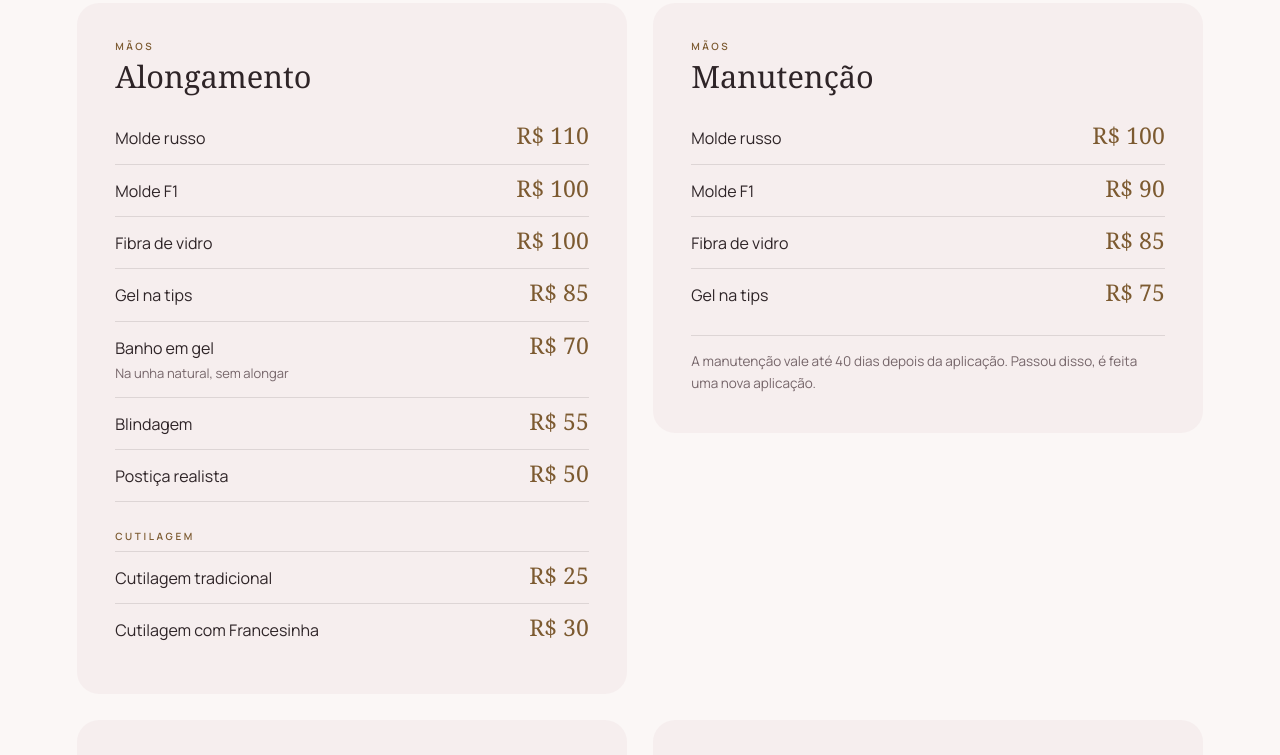
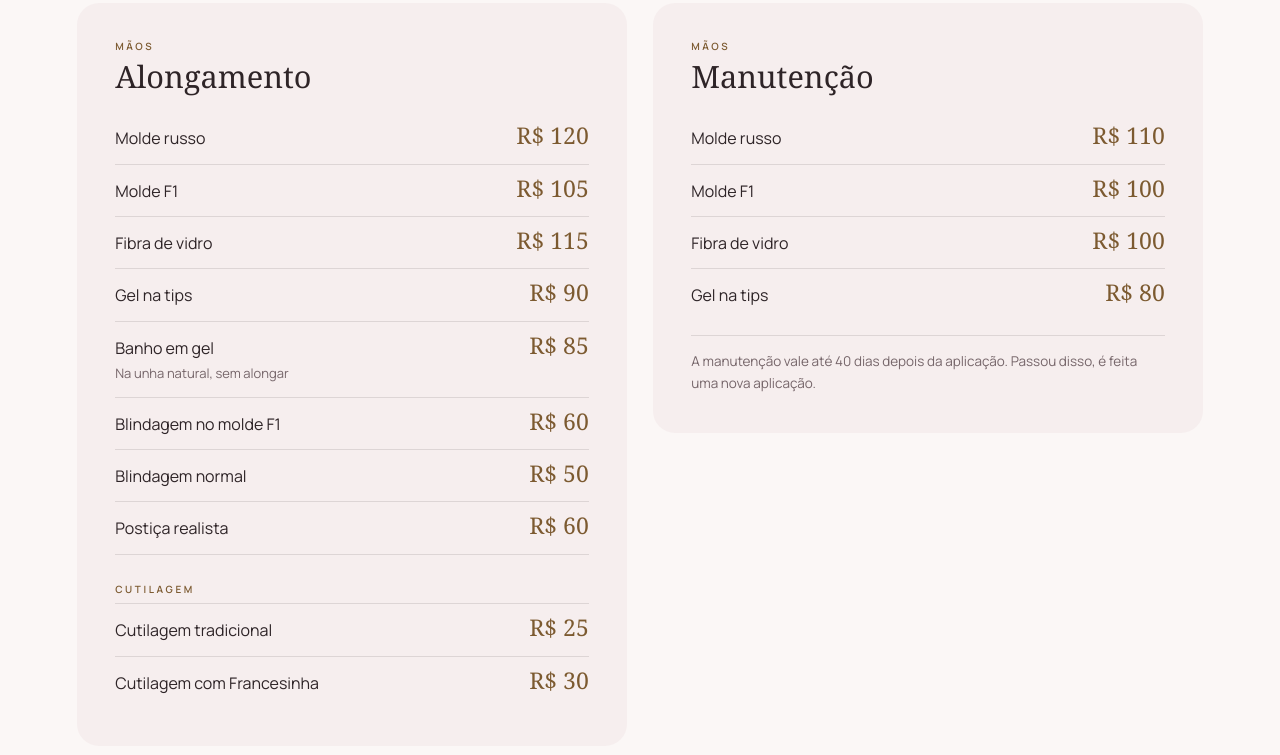
Before and after one commit to inksites/lysia-silva, a plain HTML site: page index.html in a window 1280 px wide. Shown: the part 7839-8594 px from the top of the page. Drawn offline with Linux system fonts and the light colour scheme; no server answers; animation ran at ten frames a second; a web font is replaced by a local one.

Commit message:
Atualiza os preços das mãos para a tabela corrigida da Lysia

```diff
--- a/index.html
+++ b/index.html
@@ -592,13 +592,14 @@ html,body{overflow-x:clip}
         <div class="preco rv">
           <h3><small>Mãos</small>Alongamento</h3>
           <ul>
-            <li><span>Molde russo</span><b>R$ 110</b></li>
-            <li><span>Molde F1</span><b>R$ 100</b></li>
-            <li><span>Fibra de vidro</span><b>R$ 100</b></li>
-            <li><span>Gel na tips</span><b>R$ 85</b></li>
-            <li><span>Banho em gel<em>Na unha natural, sem alongar</em></span><b>R$ 70</b></li>
-            <li><span>Blindagem</span><b>R$ 55</b></li>
-            <li><span>Postiça realista</span><b>R$ 50</b></li>
+            <li><span>Molde russo</span><b>R$ 120</b></li>
+            <li><span>Molde F1</span><b>R$ 105</b></li>
+            <li><span>Fibra de vidro</span><b>R$ 115</b></li>
+            <li><span>Gel na tips</span><b>R$ 90</b></li>
+            <li><span>Banho em gel<em>Na unha natural, sem alongar</em></span><b>R$ 85</b></li>
+            <li><span>Blindagem no molde F1</span><b>R$ 60</b></li>
+            <li><span>Blindagem normal</span><b>R$ 50</b></li>
+            <li><span>Postiça realista</span><b>R$ 60</b></li>
             <li class="sub">Cutilagem</li>
             <li><span>Cutilagem tradicional</span><b>R$ 25</b></li>
             <li><span>Cutilagem com Francesinha</span><b>R$ 30</b></li>
@@ -607,10 +608,10 @@ html,body{overflow-x:clip}
         <div class="preco rv">
           <h3><small>Mãos</small>Manutenção</h3>
           <ul>
-            <li><span>Molde russo</span><b>R$ 100</b></li>
-            <li><span>Molde F1</span><b>R$ 90</b></li>
-            <li><span>Fibra de vidro</span><b>R$ 85</b></li>
-            <li><span>Gel na tips</span><b>R$ 75</b></li>
+            <li><span>Molde russo</span><b>R$ 110</b></li>
+            <li><span>Molde F1</span><b>R$ 100</b></li>
+            <li><span>Fibra de vidro</span><b>R$ 100</b></li>
+            <li><span>Gel na tips</span><b>R$ 80</b></li>
           </ul>
           <p class="obs">A manutenção vale até 40 dias depois da aplicação. Passou disso, é feita uma nova aplicação.</p>
         </div>
@@ -729,6 +730,7 @@ html,body{overflow-x:clip}
                 <label class="fc-opt"><input type="radio" name="servico" value="Aplicação"><span><b>Aplicação</b><small>Alongamento novo</small></span></label>
                 <label class="fc-opt"><input type="radio" name="servico" value="Manutenção"><span><b>Manutenção</b><small>Até 40 dias da aplicação</small></span></label>
                 <label class="fc-opt fc-larga"><input type="radio" name="servico" value="Cutilagem tradicional"><span><b>Cutilagem tradicional</b><small>Cuidado das cutículas</small></span></label>
+                <label class="fc-opt fc-larga"><input type="radio" name="servico" value="Cutilagem com Francesinha"><span><b>Cutilagem com Francesinha</b><small>Cutilagem com esmaltação francesa</small></span></label>
                 <label class="fc-opt"><input type="radio" name="servico" value="Banho em gel"><span><b>Banho em gel</b><small>Fortalece sem alongar</small></span></label>
                 <label class="fc-opt"><input type="radio" name="servico" value="Blindagem"><span><b>Blindagem</b><small>Unha natural mais segura</small></span></label>
                 <label class="fc-opt"><input type="radio" name="servico" value="Postiça realista"><span><b>Postiça realista</b><small>Resultado rápido</small></span></label>
```
